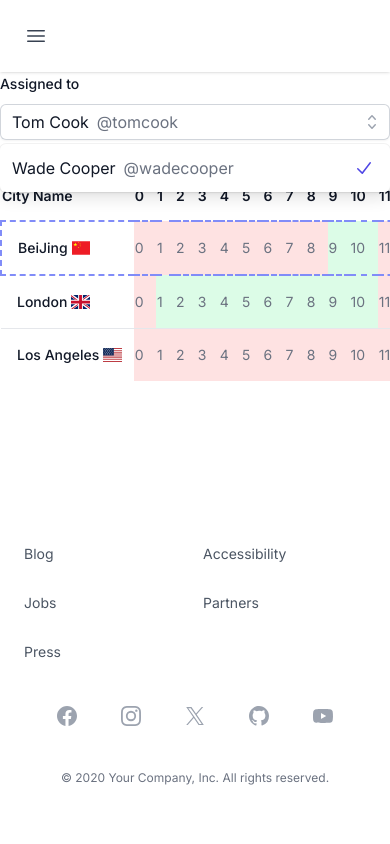
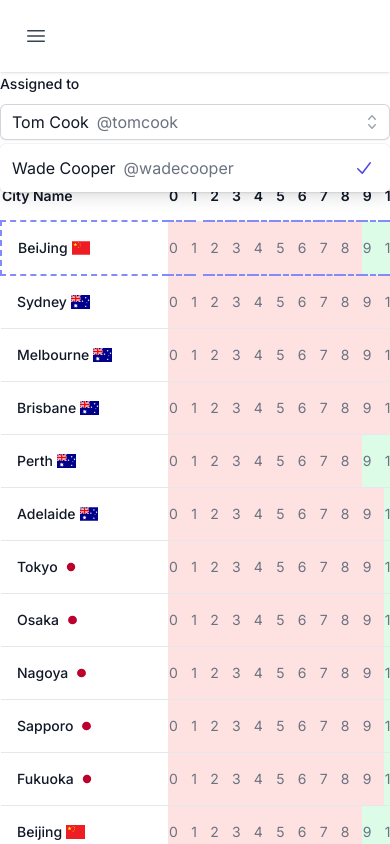
Before and after one commit to chase-si/CV, a Next.js app: page /timeZone in a window 390 px wide. Shown: the top 844 px of the page. Built offline with nearby package versions, Linux system fonts and the light colour scheme.

Commit message:
[wip]render datas in constants

```diff
--- a/src/app/timeZone/components/Select.tsx
+++ b/src/app/timeZone/components/Select.tsx
@@ -106,7 +106,7 @@ export default function Example() {
             </svg>
           </span>
         </button>
-        <ul className="absolute z-10 mt-1 max-h-60 w-full overflow-auto rounded-md bg-white py-1 text-base shadow-lg ring-1 ring-black ring-opacity-5 focus:outline-none sm:text-sm" tabindex="-1" role="listbox" aria-labelledby="listbox-label" aria-activedescendant="listbox-option-3">
+        <ul className="absolute z-10 mt-1 max-h-60 w-full overflow-auto rounded-md bg-white py-1 text-base shadow-lg ring-1 ring-black ring-opacity-5 focus:outline-none sm:text-sm" tabIndex="-1" role="listbox" aria-labelledby="listbox-label" aria-activedescendant="listbox-option-3">
           <li className="text-gray-900 relative cursor-default select-none py-2 pl-3 pr-9" id="listbox-option-0" role="option">
             <div className="flex">
               <span className="font-normal truncate">Wade Cooper</span>
--- a/src/app/timeZone/components/Table.tsx
+++ b/src/app/timeZone/components/Table.tsx
@@ -1,29 +1,54 @@
 import React from 'react'
 
-import { classNames } from '@/lib/utils'
+import { classNames, cyclicNormalization, replaceTimeZoneToNum } from '@/lib/utils'
+import { CITY_TIMEZONES } from '../constans'
 
-const locations = [
-  {
-    name: 'BeiJing',
-    main: true,
-    country: 'cn',
-    timeZone: 'UTC+08:00',
-    workTime: [9, 10, 11, 12, 13, 14, 15, 16, 17, 18]
-  },
-  {
-    name: 'London',
-    country: 'gb',
-    timeZone: 'UTC+00:00',
-    workTime: [1, 10]
-  },
-  {
-    name: 'Los Angeles',
-    country: 'us',
-    timeZone: 'UTC-08:00',
-    workTime: [17, 2]
-  }
-  // More people...
-]
+const BASIC_LOCATION = {
+  name: 'BeiJing',
+  main: true,
+  country: 'cn',
+  timeZone: 'UTC+08:00',
+  workTime: [9, 10, 11, 12, 13, 14, 15, 16, 17]
+}
+
+const locations = Object.values(CITY_TIMEZONES)
+  .map((item) => {
+    const { short, cities } = item
+    return Object.entries(cities)
+      .map(([name, timeZone]) => ({
+        name,
+        timeZone,
+        country: short,
+        workTime: BASIC_LOCATION.workTime.map(basicTimeItem => {
+          const timeZoneDiff = replaceTimeZoneToNum(BASIC_LOCATION.timeZone)
+            - replaceTimeZoneToNum(timeZone)
+          return cyclicNormalization(basicTimeItem - timeZoneDiff)
+        })
+      }))
+  }).flat()
+
+// const locations = [
+//   {
+//     name: 'BeiJing',
+//     main: true,
+//     country: 'cn',
+//     timeZone: 'UTC+08:00',
+//     workTime: [9, 10, 11, 12, 13, 14, 15, 16, 17]
+//   },
+//   {
+//     name: 'London',
+//     country: 'gb',
+//     timeZone: 'UTC+00:00',
+//     workTime: [9, 10, 11, 12, 13, 14, 15, 16, 17].map(item => item - 8)
+//   },
+//   {
+//     name: 'Los Angeles',
+//     country: 'us',
+//     timeZone: 'UTC-08:00',
+//     workTime: [9, 10, 11, 12, 13, 14, 15, 16, 17].map(item => cyclicNormalization(item - 16))
+//   }
+//   // More people...
+// ]
 
 type TdThProps = {
   children: React.ReactNode,
@@ -73,7 +98,10 @@ export default function Table() {
                 </tr>
               </thead>
               <tbody className="divide-y divide-gray-200">
-                {locations.map((location, idx) => (
+                {[
+                  BASIC_LOCATION,
+                  ...locations
+                ].map((location, idx) => (
                   <tr
                     key={location.name}
                     className={idx === 0 ? 'border-2 border-dashed border-indigo-400' : ''}
@@ -89,7 +117,7 @@ export default function Table() {
                         key={i}
                         className={
                           classNames(
-                            i >= location.workTime[0] && i <= location.workTime[1]
+                            location.workTime.includes(i)
                               ? 'bg-green-100'
                               : 'bg-red-100'
                           )
--- a/src/app/timeZone/constans.js
+++ b/src/app/timeZone/constans.js
@@ -1,59 +1,59 @@
 export const CITY_TIMEZONES = {
-  'United States': {
-    flag: '🇺🇸',
-    short: 'us',
-    cities: {
-      'New York': 'UTC-05:00',
-      'Los Angeles': 'UTC-08:00',
-      Chicago: 'UTC-06:00',
-      Houston: 'UTC-06:00',
-      Phoenix: 'UTC-07:00'
-    }
-  },
-  Canada: {
-    flag: '🇨🇦',
-    short: 'ca',
-    cities: {
-      Toronto: 'UTC-05:00',
-      Vancouver: 'UTC-08:00',
-      Montreal: 'UTC-05:00',
-      Calgary: 'UTC-07:00',
-      Ottawa: 'UTC-05:00'
-    }
-  },
-  'United Kingdom': {
-    flag: '🇬🇧',
-    short: 'gb',
-    cities: {
-      London: 'UTC+00:00',
-      Edinburgh: 'UTC+00:00',
-      Manchester: 'UTC+00:00',
-      Birmingham: 'UTC+00:00',
-      Glasgow: 'UTC+00:00'
-    }
-  },
-  Germany: {
-    flag: '🇩🇪',
-    short: 'de',
-    cities: {
-      Berlin: 'UTC+01:00',
-      Munich: 'UTC+01:00',
-      Frankfurt: 'UTC+01:00',
-      Hamburg: 'UTC+01:00',
-      Cologne: 'UTC+01:00'
-    }
-  },
-  France: {
-    flag: '🇫🇷',
-    short: 'fr',
-    cities: {
-      Paris: 'UTC+01:00',
-      Marseille: 'UTC+01:00',
-      Lyon: 'UTC+01:00',
-      Toulouse: 'UTC+01:00',
-      Nice: 'UTC+01:00'
-    }
-  },
+  // 'United States': {
+  //   flag: '🇺🇸',
+  //   short: 'us',
+  //   cities: {
+  //     'New York': 'UTC-05:00',
+  //     'Los Angeles': 'UTC-08:00',
+  //     Chicago: 'UTC-06:00',
+  //     Houston: 'UTC-06:00',
+  //     Phoenix: 'UTC-07:00'
+  //   }
+  // },
+  // Canada: {
+  //   flag: '🇨🇦',
+  //   short: 'ca',
+  //   cities: {
+  //     Toronto: 'UTC-05:00',
+  //     Vancouver: 'UTC-08:00',
+  //     Montreal: 'UTC-05:00',
+  //     Calgary: 'UTC-07:00',
+  //     Ottawa: 'UTC-05:00'
+  //   }
+  // },
+  // 'United Kingdom': {
+  //   flag: '🇬🇧',
+  //   short: 'gb',
+  //   cities: {
+  //     London: 'UTC+00:00',
+  //     Edinburgh: 'UTC+00:00',
+  //     Manchester: 'UTC+00:00',
+  //     Birmingham: 'UTC+00:00',
+  //     Glasgow: 'UTC+00:00'
+  //   }
+  // },
+  // Germany: {
+  //   flag: '🇩🇪',
+  //   short: 'de',
+  //   cities: {
+  //     Berlin: 'UTC+01:00',
+  //     Munich: 'UTC+01:00',
+  //     Frankfurt: 'UTC+01:00',
+  //     Hamburg: 'UTC+01:00',
+  //     Cologne: 'UTC+01:00'
+  //   }
+  // },
+  // France: {
+  //   flag: '🇫🇷',
+  //   short: 'fr',
+  //   cities: {
+  //     Paris: 'UTC+01:00',
+  //     Marseille: 'UTC+01:00',
+  //     Lyon: 'UTC+01:00',
+  //     Toulouse: 'UTC+01:00',
+  //     Nice: 'UTC+01:00'
+  //   }
+  // },
   Australia: {
     flag: '🇦🇺',
     short: 'au',
--- a/src/lib/utils.ts
+++ b/src/lib/utils.ts
@@ -6,6 +6,11 @@ export function classNames(...classes: string[]) {
   return classes.filter(Boolean).join(' ')
 }
 
+/**
+ * @description handle number with in [0, 23]
+ * @unitest ./__test__/utils.test.js
+ * @returns
+ */
 export function cyclicNormalization(
   value: number,
   rangeMax = 23
@@ -18,3 +23,7 @@ export function cyclicNormalization(
 
   return normalizedValue
 }
+
+export function replaceTimeZoneToNum(timeZone: string) {
+  return parseInt(timeZone.replace(/[A-Za-z]/g, ''))
+}
```
